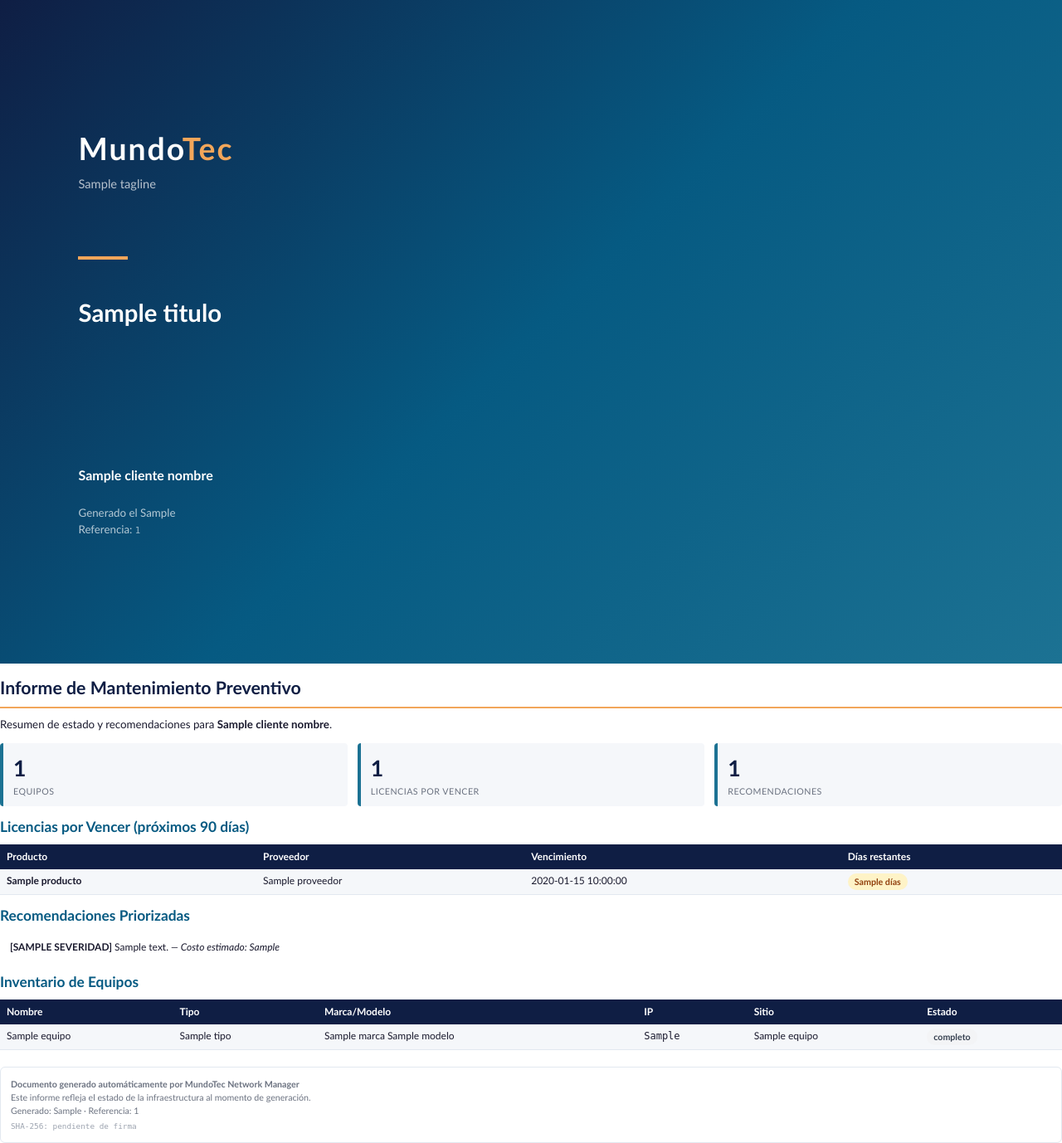
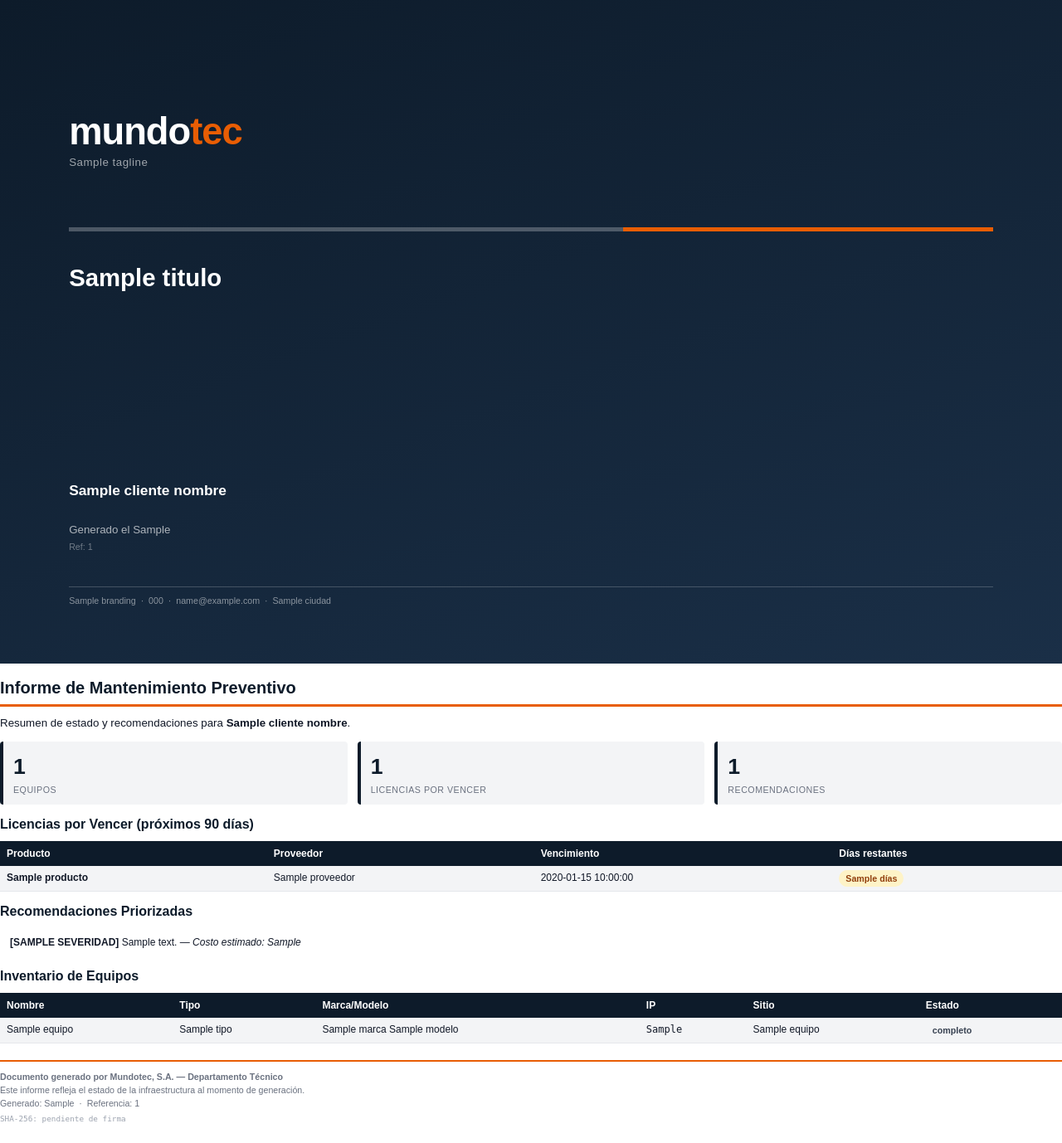
Before and after one commit to Mundotecnet/mundotec-networking, a Python web app: template reportes/templates/mantenimiento.html in a window 1280 px wide. Shown: the whole page at 83% size. After the commit the page ends 1354 px from the top, so only its background shows below. Run offline with Jinja, Linux system fonts and the light colour scheme; the template is opened without the code that fills it: most values are stand-ins (such as "Sample title", 1, 10 or a date in 2020).

Commit message:
feat: rediseño corporativo de reportes — logo mundotec bicolor, paleta navy+naranja, membrete en páginas 2+, footer Departamento Técnico

```diff
--- a/reportes/templates/estilos.css
+++ b/reportes/templates/estilos.css
@@ -1,119 +1,154 @@
-/* ── MundoTec Report Styles ── */
+/* ── Mundotec, S.A. — Report Styles ── */
 @page {
   size: A4;
-  margin: 20mm 18mm 25mm 18mm;
-  @top-right { content: string(titulo-doc); font-size: 9pt; color: #6B7280; font-family: Calibri, Arial, sans-serif; }
-  @bottom-left { content: "MundoTec · mundotec.cr"; font-size: 8pt; color: #6B7280; font-family: Calibri, Arial, sans-serif; }
-  @bottom-right { content: "Página " counter(page) " de " counter(pages); font-size: 8pt; color: #6B7280; font-family: Calibri, Arial, sans-serif; }
+  margin: 22mm 18mm 26mm 18mm;
+  @top-left   { content: element(running-header); vertical-align: bottom; }
+  @bottom-center { content: "Departamento Técnico  –  +506 2460-2460  –  info@mundoteconline.com";
+                   font-size: 7.5pt; color: #6B7280; font-family: Arial, sans-serif; }
+  @bottom-right  { content: "Página " counter(page) " de " counter(pages);
+                   font-size: 7.5pt; color: #6B7280; font-family: Arial, sans-serif; }
 }
-
-@page :first { @top-right { content: none; } @bottom-left { content: none; } @bottom-right { content: none; } }
+@page :first {
+  margin: 0;
+  @top-left      { content: none; }
+  @bottom-center { content: none; }
+  @bottom-right  { content: none; }
+}
 
 * { box-sizing: border-box; margin: 0; padding: 0; }
 
 body {
-  font-family: Calibri, Arial, sans-serif;
+  font-family: Arial, sans-serif;
   font-size: 10pt;
-  color: #1A1A2E;
+  color: #111827;
   line-height: 1.5;
 }
 
-/* ── Paleta ── */
+/* ══ Paleta ══ */
 :root {
-  --navy: #0F1E44;
-  --deep-blue: #065A82;
-  --teal: #1C7293;
-  --amber: #F2A65A;
-  --coral: #E07856;
-  --light: #F5F7FA;
-  --border: #E2E8F0;
-  --success: #22C55E;
-  --danger: #EF4444;
-  --warning: #F59E0B;
+  --navy:    #0D1B2A;
+  --naranja: #E85D04;
+  --light:   #F3F4F6;
+  --border:  #E5E7EB;
+  --text:    #111827;
+  --text2:   #6B7280;
+  --success: #15803D;
+  --danger:  #DC2626;
+  --warning: #D97706;
 }
 
-/* ── Portada ── */
+/* ══ Membrete corriendo (páginas 2+) ══ */
+.running-header {
+  position: running(running-header);
+  width: 100%;
+}
+.rh-inner {
+  display: flex;
+  justify-content: space-between;
+  align-items: flex-end;
+  padding-bottom: 5pt;
+  border-bottom: 2pt solid var(--naranja);
+  font-size: 8pt;
+  color: var(--text2);
+}
+.rh-logo { font-size: 13pt; font-weight: 700; line-height: 1; }
+.rh-logo .logo-mundo { color: var(--navy); }
+.rh-logo .logo-tec   { color: var(--naranja); }
+
+/* ══ Portada ══ */
 .portada {
   page: portada;
   height: 100vh;
   display: flex;
   flex-direction: column;
-  background: linear-gradient(135deg, #0F1E44 0%, #065A82 50%, #1C7293 100%);
+  background: linear-gradient(160deg, #0D1B2A 0%, #1a2f47 100%);
   color: white;
-  padding: 40mm 25mm;
+  padding: 36mm 22mm 18mm;
 }
 @page portada { margin: 0; }
 
-.portada-logo { font-family: "Trebuchet MS", Arial, sans-serif; font-size: 28pt; font-weight: 700; letter-spacing: 2px; color: white; }
-.portada-logo span { color: #F2A65A; }
-.portada-tagline { font-size: 11pt; color: rgba(255,255,255,0.7); margin-top: 4px; }
-.portada-divider { width: 60px; height: 4px; background: #F2A65A; margin: 20mm 0 12mm; }
-.portada-titulo { font-family: "Trebuchet MS", Arial, sans-serif; font-size: 22pt; font-weight: 700; line-height: 1.3; }
-.portada-subtitulo { font-size: 14pt; color: rgba(255,255,255,0.85); margin-top: 8px; }
-.portada-meta { margin-top: auto; padding-top: 20mm; font-size: 10pt; color: rgba(255,255,255,0.7); }
-.portada-meta strong { color: white; display: block; font-size: 12pt; margin-bottom: 4px; }
+.portada-logo { font-size: 34pt; font-weight: 900; letter-spacing: -1px; line-height: 1; }
+.logo-mundo   { color: #ffffff; }
+.logo-tec     { color: #E85D04; }
+.portada-tagline { font-size: 10pt; color: rgba(255,255,255,.6); margin-top: 5px; letter-spacing: .5px; }
+
+/* Línea identitaria navy+naranja */
+.portada-id-line { display: flex; margin: 18mm 0 10mm; height: 5px; }
+.id-navy    { flex: 6; background: rgba(255,255,255,.25); }
+.id-naranja { flex: 4; background: #E85D04; }
+
+.portada-titulo    { font-size: 22pt; font-weight: 700; line-height: 1.25; }
+.portada-subtitulo { font-size: 12pt; color: rgba(255,255,255,.75); margin-top: 6px; }
+.portada-meta      { margin-top: auto; padding-top: 16mm; font-size: 10pt; color: rgba(255,255,255,.65); }
+.portada-meta strong { color: white; display: block; font-size: 13pt; margin-bottom: 4px; }
+.portada-empresa   { margin-top: 10mm; padding-top: 8px;
+                     border-top: 1px solid rgba(255,255,255,.2);
+                     font-size: 8pt; color: rgba(255,255,255,.5); }
 .portada-watermark {
-  position: fixed; top: 50%; left: 50%; transform: translate(-50%, -50%) rotate(-45deg);
-  font-size: 60pt; font-weight: 900; color: rgba(255,255,255,0.05);
-  font-family: "Trebuchet MS", Arial, sans-serif; text-transform: uppercase; pointer-events: none;
+  position: fixed; top: 50%; left: 50%;
+  transform: translate(-50%,-50%) rotate(-45deg);
+  font-size: 60pt; font-weight: 900; color: rgba(255,255,255,.06);
+  text-transform: uppercase; pointer-events: none;
 }
 
-/* ── Salto de página ── */
+/* ══ Salto de página ══ */
 .page-break { page-break-after: always; }
 .avoid-break { page-break-inside: avoid; }
 
-/* ── Encabezado de sección ── */
-h1, h2, h3, h4 { font-family: "Trebuchet MS", Arial, sans-serif; }
-h1 { font-size: 16pt; color: var(--navy); border-bottom: 2px solid var(--amber); padding-bottom: 6px; margin: 14px 0 10px; string-set: titulo-doc content(); }
-h2 { font-size: 13pt; color: var(--deep-blue); margin: 12px 0 8px; }
-h3 { font-size: 11pt; color: var(--teal); margin: 10px 0 6px; }
+/* ══ Títulos ══ */
+h1, h2, h3, h4 { font-family: Arial, sans-serif; }
+h1 { font-size: 15pt; color: var(--navy); border-bottom: 2.5pt solid var(--naranja);
+     padding-bottom: 5px; margin: 14px 0 10px; string-set: titulo-doc content(); }
+h2 { font-size: 12pt; color: var(--navy); margin: 12px 0 8px; }
+h3 { font-size: 10.5pt; color: #374151; margin: 10px 0 6px; }
 h4 { font-size: 10pt; color: var(--navy); margin: 8px 0 4px; }
 
-/* ── Tablas ── */
+/* ══ Tablas ══ */
 table { width: 100%; border-collapse: collapse; margin: 8px 0; font-size: 9pt; }
 th { background: var(--navy); color: white; padding: 6px 8px; text-align: left; font-weight: 600; }
 td { padding: 5px 8px; border-bottom: 1px solid var(--border); vertical-align: top; }
 tr:nth-child(even) td { background: var(--light); }
-tr:hover td { background: #EEF2FF; }
 
-/* ── Cards / recuadros ── */
+/* ══ Cards / KPI ══ */
 .card { border: 1px solid var(--border); border-radius: 6px; padding: 12px 14px; margin: 8px 0; }
-.card-header { font-weight: 700; color: var(--navy); font-size: 11pt; border-bottom: 1px solid var(--border); padding-bottom: 6px; margin-bottom: 10px; }
+.card-header { font-weight: 700; color: var(--navy); font-size: 11pt;
+               border-bottom: 1px solid var(--border); padding-bottom: 6px; margin-bottom: 10px; }
 .kpi-grid { display: flex; gap: 12px; flex-wrap: wrap; margin: 12px 0; }
-.kpi-box { flex: 1; min-width: 80px; background: var(--light); border-left: 4px solid var(--teal); padding: 10px 12px; border-radius: 4px; }
-.kpi-num { font-size: 20pt; font-weight: 700; color: var(--navy); }
-.kpi-lbl { font-size: 8pt; color: #6B7280; text-transform: uppercase; letter-spacing: 0.5px; }
+.kpi-box  { flex: 1; min-width: 80px; background: var(--light);
+            border-left: 4px solid var(--navy); padding: 10px 12px; border-radius: 4px; }
+.kpi-box.naranja { border-left-color: var(--naranja); }
+.kpi-num  { font-size: 20pt; font-weight: 700; color: var(--navy); }
+.kpi-lbl  { font-size: 8pt; color: var(--text2); text-transform: uppercase; letter-spacing: .5px; }
 
-/* ── Badges de estado ── */
-.badge { display: inline-block; padding: 2px 8px; border-radius: 10px; font-size: 8pt; font-weight: 600; }
-.badge-ok { background: #D1FAE5; color: #065F46; }
-.badge-warn { background: #FEF3C7; color: #92400E; }
-.badge-danger { background: #FEE2E2; color: #991B1B; }
-.badge-neutral { background: #F3F4F6; color: #374151; }
+/* ══ Badges ══ */
+.badge         { display: inline-block; padding: 2px 8px; border-radius: 10px; font-size: 8pt; font-weight: 600; }
+.badge-ok      { background: #dcfce7; color: #15803d; }
+.badge-warn    { background: #fef3c7; color: #92400e; }
+.badge-danger  { background: #fee2e2; color: #991b1b; }
+.badge-neutral { background: #f3f4f6; color: #374151; }
 
-/* ── Hop de trazabilidad ── */
-.hop-row { display: flex; align-items: flex-start; gap: 12px; padding: 8px 0; border-bottom: 1px solid var(--border); }
-.hop-dot { width: 14px; height: 14px; border-radius: 50%; flex-shrink: 0; margin-top: 2px; }
-.hop-dot.verde { background: #22C55E; }
-.hop-dot.amarillo { background: #F59E0B; }
-.hop-dot.rojo { background: #EF4444; }
-.hop-label { font-weight: 600; font-size: 10pt; }
-.hop-tipo { font-size: 8pt; color: #6B7280; margin-left: 8px; }
-.hop-detalle { font-size: 9pt; color: #374151; margin-top: 2px; }
-.hop-connector { padding: 4px 0 4px 26px; color: #6B7280; font-size: 8pt; font-style: italic; }
+/* ══ Trazabilidad hops ══ */
+.hop-row      { display: flex; align-items: flex-start; gap: 12px; padding: 8px 0; border-bottom: 1px solid var(--border); }
+.hop-dot      { width: 14px; height: 14px; border-radius: 50%; flex-shrink: 0; margin-top: 2px; }
+.hop-dot.verde    { background: #22c55e; }
+.hop-dot.amarillo { background: #f59e0b; }
+.hop-dot.rojo     { background: #ef4444; }
+.hop-label    { font-weight: 600; font-size: 10pt; }
+.hop-tipo     { font-size: 8pt; color: var(--text2); margin-left: 8px; }
+.hop-detalle  { font-size: 9pt; color: #374151; margin-top: 2px; }
+.hop-connector{ padding: 4px 0 4px 26px; color: var(--text2); font-size: 8pt; font-style: italic; }
 
-/* ── TOC ── */
-.toc { margin: 16px 0; }
+/* ══ TOC ══ */
 .toc-item { display: flex; justify-content: space-between; padding: 3px 0; border-bottom: 1px dotted var(--border); font-size: 10pt; }
-.toc-num { color: var(--teal); font-weight: 600; margin-right: 8px; }
-.toc-page { color: #6B7280; }
+.toc-num  { color: var(--naranja); font-weight: 600; margin-right: 8px; }
 
-/* ── Firma ── */
-.firma-box { margin-top: 20px; border: 1px solid var(--border); border-radius: 6px; padding: 12px; font-size: 8pt; color: #6B7280; }
-.firma-hash { font-family: monospace; font-size: 7pt; word-break: break-all; color: #9CA3AF; margin-top: 4px; }
+/* ══ Alertas ══ */
+.alerta      { padding: 8px 12px; border-radius: 4px; margin: 8px 0; font-size: 9pt; }
+.alerta-alta { background: #fee2e2; border-left: 4px solid #ef4444; }
+.alerta-media{ background: #fef3c7; border-left: 4px solid #f59e0b; }
+.alerta-baja { background: #dbeafe; border-left: 4px solid #3b82f6; }
 
-/* ── Alertas inline ── */
-.alerta { padding: 8px 12px; border-radius: 4px; margin: 8px 0; font-size: 9pt; }
-.alerta-alta { background: #FEE2E2; border-left: 4px solid #EF4444; }
-.alerta-media { background: #FEF3C7; border-left: 4px solid #F59E0B; }
-.alerta-baja { background: #DBEAFE; border-left: 4px solid #3B82F6; }
+/* ══ Firma ══ */
+.firma-box { margin-top: 20px; border-top: 2pt solid var(--naranja);
+             padding-top: 10px; font-size: 8pt; color: var(--text2); }
+.firma-hash{ font-family: monospace; font-size: 7pt; word-break: break-all; color: #9ca3af; margin-top: 4px; }
--- a/reportes/templates/partials/firma.html
+++ b/reportes/templates/partials/firma.html
@@ -1,6 +1,6 @@
 <div class="firma-box avoid-break">
-  <strong>Documento generado automáticamente por MundoTec Network Manager</strong><br>
+  <strong>Documento generado por Mundotec, S.A. — Departamento Técnico</strong><br>
   Este informe refleja el estado de la infraestructura al momento de generación.<br>
-  Generado: {{ generado_en }} · Referencia: {{ reporte_id }}<br>
+  Generado: {{ generado_en }} &nbsp;·&nbsp; Referencia: {{ reporte_id }}<br>
   <div class="firma-hash">SHA-256: {{ doc_hash | default('pendiente de firma') }}</div>
 </div>
--- a/reportes/templates/partials/portada.html
+++ b/reportes/templates/partials/portada.html
@@ -1,15 +1,23 @@
 <div class="portada">
   {% if borrador %}<div class="portada-watermark">BORRADOR</div>{% endif %}
-  <div class="portada-logo">Mundo<span>Tec</span></div>
+  <div class="portada-logo">
+    <span class="logo-mundo">mundo</span><span class="logo-tec">tec</span>
+  </div>
   <div class="portada-tagline">{{ branding.tagline }}</div>
-  <div class="portada-divider"></div>
+  <div class="portada-id-line"><span class="id-navy"></span><span class="id-naranja"></span></div>
   <div class="portada-titulo">{{ titulo }}</div>
   <div class="portada-subtitulo">{{ subtitulo | default('') }}</div>
   <div class="portada-meta">
     <strong>{{ cliente_nombre | default('Cliente') }}</strong>
     {{ cliente_direccion | default('') }}<br>
     Generado el {{ generado_en }}<br>
-    Referencia: <code style="font-size:8pt;color:rgba(255,255,255,0.6)">{{ reporte_id[:8] }}</code>
+    <span style="font-size:8pt;opacity:.6">Ref: {{ reporte_id[:8] }}</span>
+  </div>
+  <div class="portada-empresa">
+    {{ branding.nombre_empresa }} &nbsp;&middot;&nbsp;
+    {{ branding.telefono }} &nbsp;&middot;&nbsp;
+    {{ branding.email }} &nbsp;&middot;&nbsp;
+    {{ branding.ciudad }}
   </div>
 </div>
 <div class="page-break"></div>
```
Also changed, not shown: reportes/branding.yaml (+17 -14 lines), reportes/templates/base.html (+14 -3 lines).
